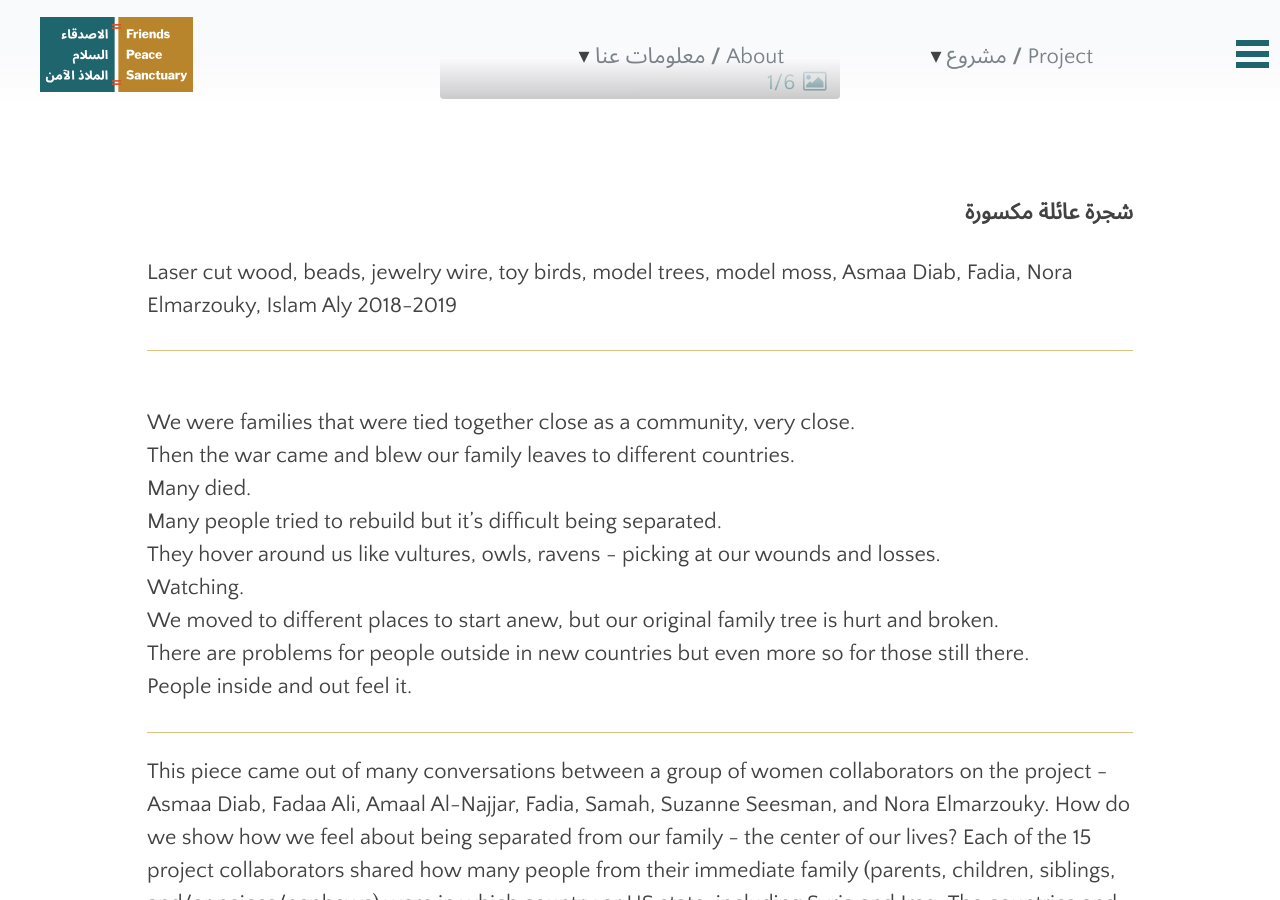
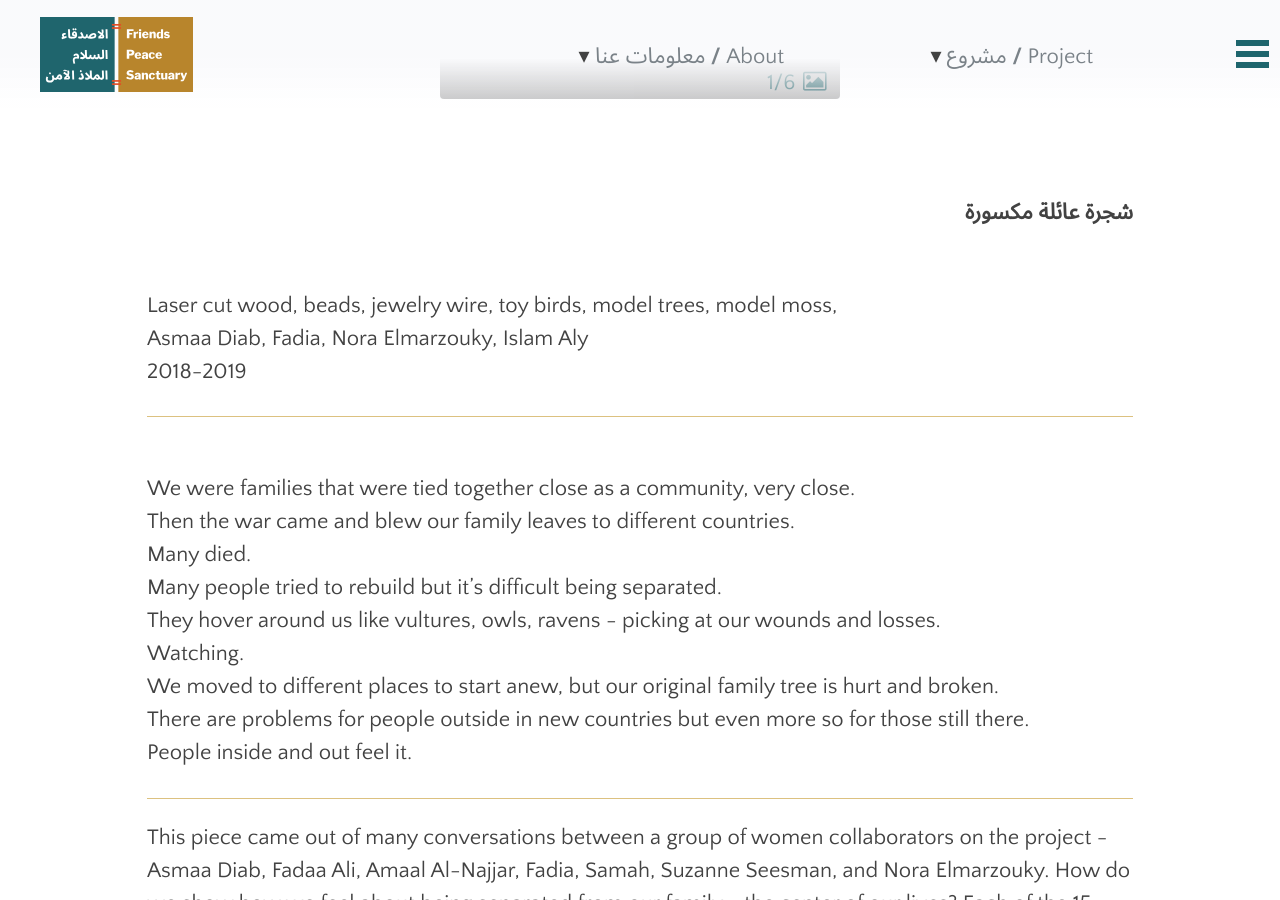
Before and after one commit to swat-ds/fps.swarthmore.edu, a Jekyll site: the page built from _posts/2020-02-14-a-broken-family-tree-asmaa-diab.md, in a window 1280 px wide and 900 px high, scrolled down 544 px. Built offline with Jekyll 4.4.1, drawn with Linux system fonts in a browser that asks for light colours.

```diff
--- a/_posts/2020-02-14-a-broken-family-tree-asmaa-diab.md
+++ b/_posts/2020-02-14-a-broken-family-tree-asmaa-diab.md
@@ -24,9 +24,9 @@ gallery:
 **شجرة عائلة مكسورة**
 {: .ar}
 
-Laser cut wood, beads, jewelry wire, toy birds, model trees, model moss,
-Asmaa Diab, Fadia, Nora Elmarzouky, Islam Aly
-2018-2019
+<br/>Laser cut wood, beads, jewelry wire, toy birds, model trees, model moss,
+<br/>Asmaa Diab, Fadia, Nora Elmarzouky, Islam Aly
+<br/>2018-2019
 
 
 <hr/>
```
